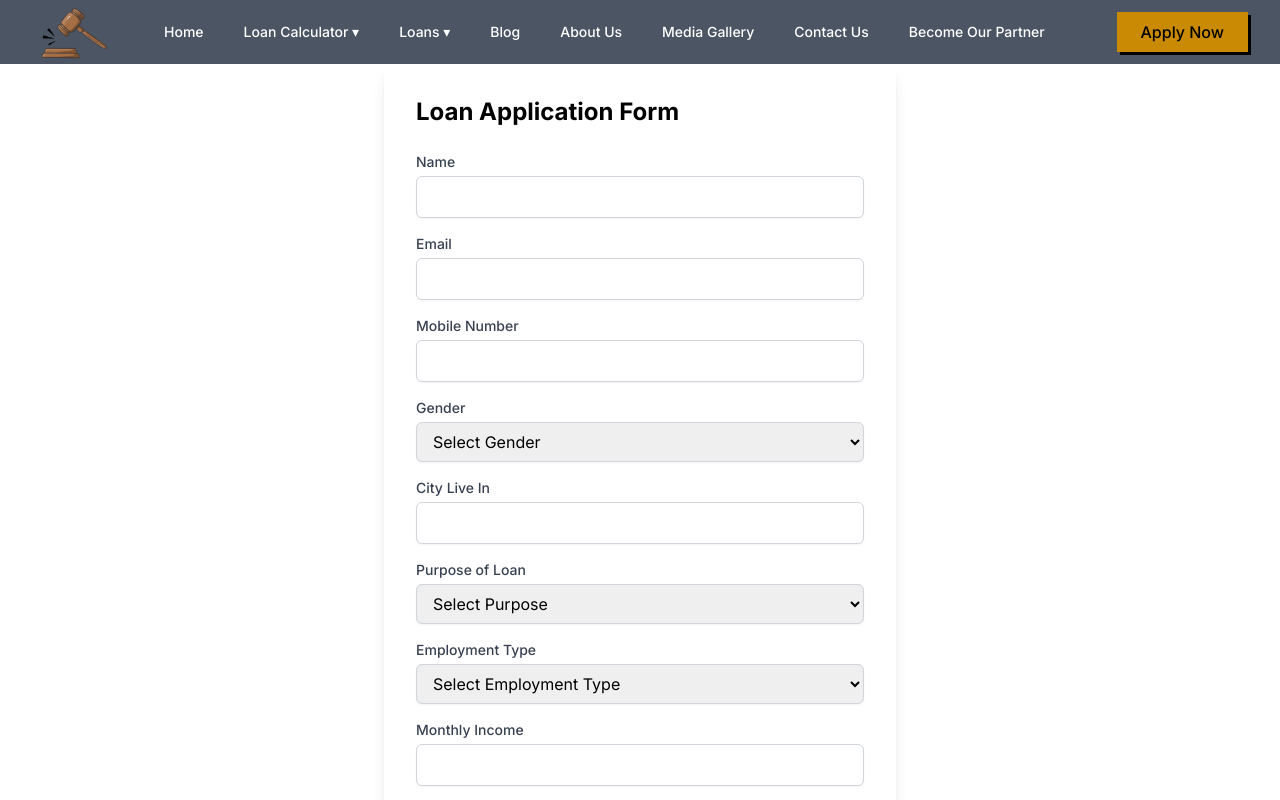
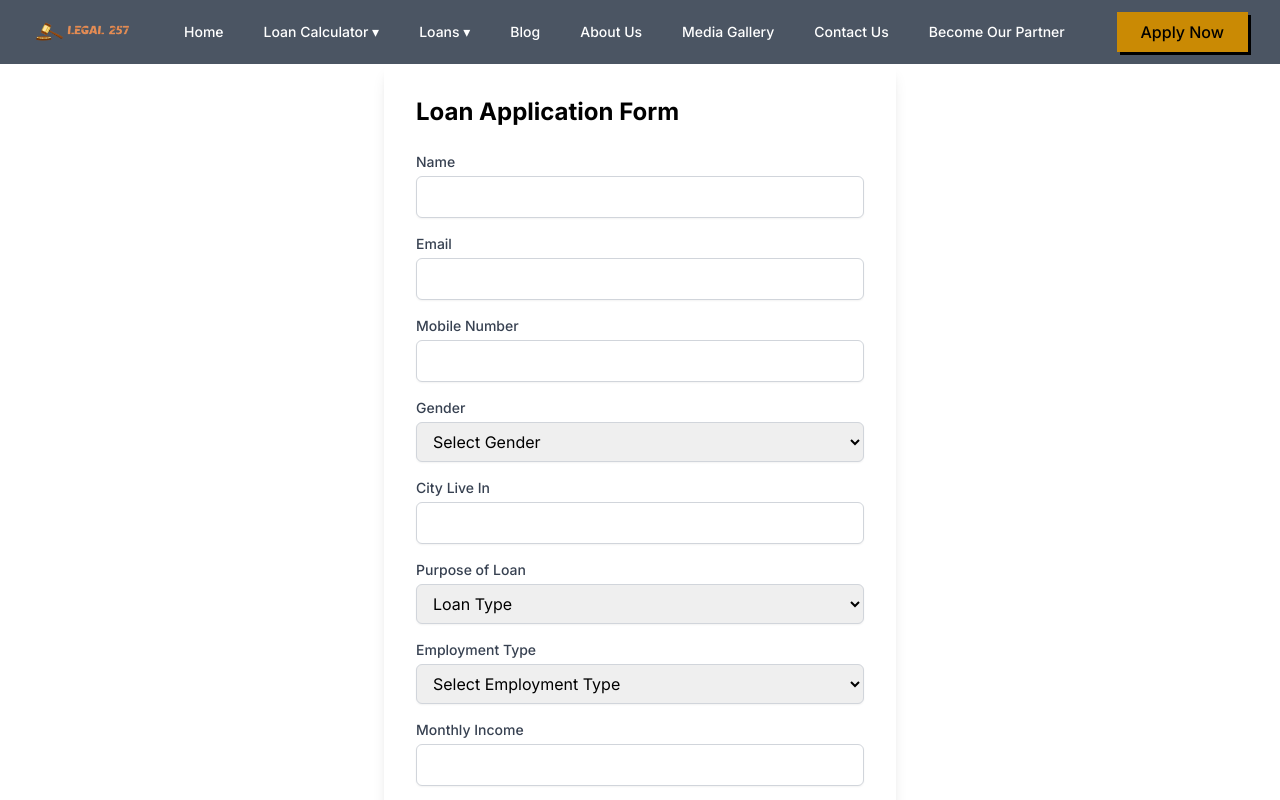
Before and after one commit to niks-nikhil-anand/finance_web_app, a Next.js app: page /applyloan in a window 1280 px wide. Shown: the top 800 px of the page. Built offline with nearby package versions, Linux system fonts and the light colour scheme.

Commit message:
Added ui chnages

```diff
--- a/src/app/applyloan/page.jsx
+++ b/src/app/applyloan/page.jsx
@@ -96,10 +96,17 @@ const LoanForm = () => {
             onChange={handleChange}
             className="mt-1 block w-full px-3 py-2 border border-gray-300 rounded-md shadow-sm focus:outline-none focus:ring-blue-500 focus:border-blue-500"
           >
-            <option value="">Select Purpose</option>
-            <option value="property">Loan Against Property</option>
-            <option value="commercialProperty">Loan Against Commercial Property</option>
-            <option value="rentalProperty">Loan Against Rental Property</option>
+            <option value="">Loan Type</option>
+            <option value="BusinessLoan">Business Loan</option>
+            <option value="personalLoan">Personal Loan</option>
+            <option value="homeLoan">Home Loan</option>
+            <option value="loanAgainstProperty">Loan Against Property</option>
+            <option value="goldLoan">Gold Loan</option>
+            <option value="educationLoan">Education Loan</option>
+            <option value="microFinanceGroupLoan">Micro Finance Group Loan</option>
+            <option value="dailyCollectionLoan">Daily Collection Loan</option>
+            <option value="mobileAppMicroLoan">Mobile App Micro Loan</option>
+            <option value="mobileFinanceLoan">Mobile Finance Loan</option>
           </select>
         </div>
         <div>
--- a/src/component/Homepage/Navbar.jsx
+++ b/src/component/Homepage/Navbar.jsx
@@ -3,7 +3,7 @@ import { useState } from 'react';
 import { motion } from 'framer-motion';
 import { Bars3Icon, XMarkIcon } from '@heroicons/react/24/outline';
 import Link from 'next/link';
-import logo from '../../../public/logo.png';
+import logo from '../../../public/logo2.png';
 import Image from 'next/image';
 
 const Navbar = () => {
@@ -22,7 +22,7 @@ const Navbar = () => {
             <div className="flex-shrink-0">
               <Link href={"/"}>
 
-              <Image src={logo} alt="TailGrids" height={80} width={80} />
+              <Image src={logo} alt="TailGrids" height={80} width={100} />
               </Link>
             </div>
             <div className="hidden md:flex ml-10 items-baseline space-x-4">
```
Also changed, not shown: public/logo.png (deleted).
